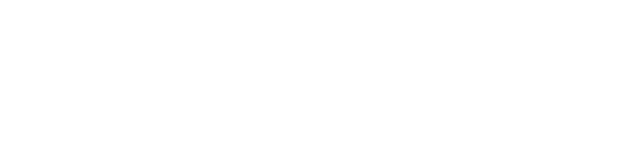
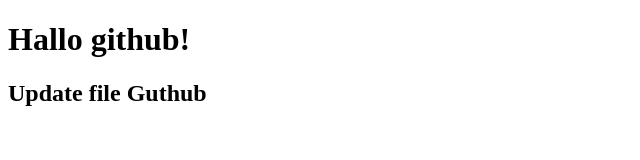
Before and after one commit to Rairasalsa/pibs-a, a plain HTML site: page index.html in a window 1280 px wide. Shown: the whole page, without its empty margins (0-640 px from the left). Drawn offline with Linux system fonts and the light colour scheme.

Commit message:
Update h2 index.html

```diff
--- a/index.html
+++ b/index.html
@@ -7,6 +7,7 @@
     <title>Hallo Github</title>
 </head>
 <body>
-
+ <h1>Hallo github!</h1>
+ <h2>Update file Guthub</h2>
 </body>
 </html>
```
